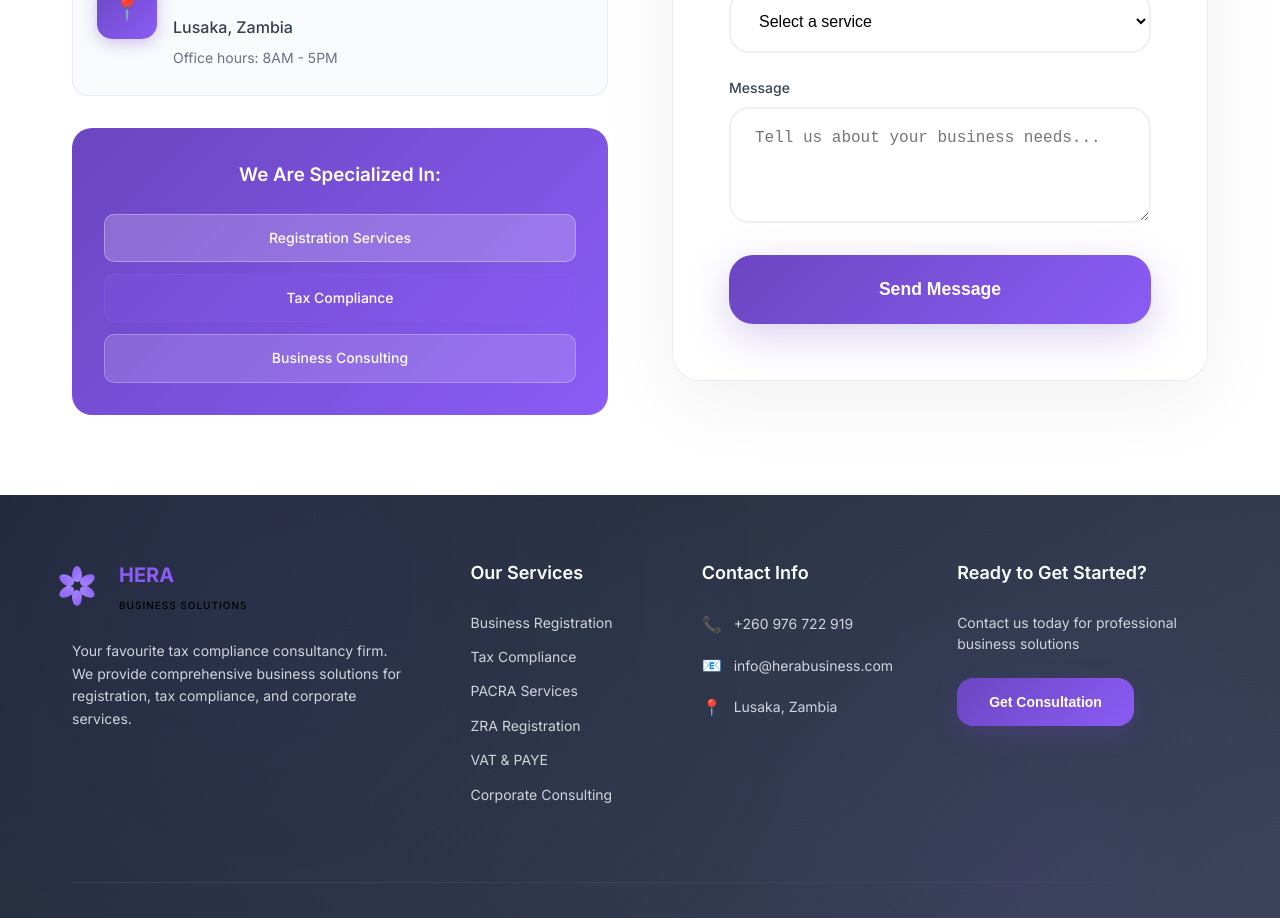
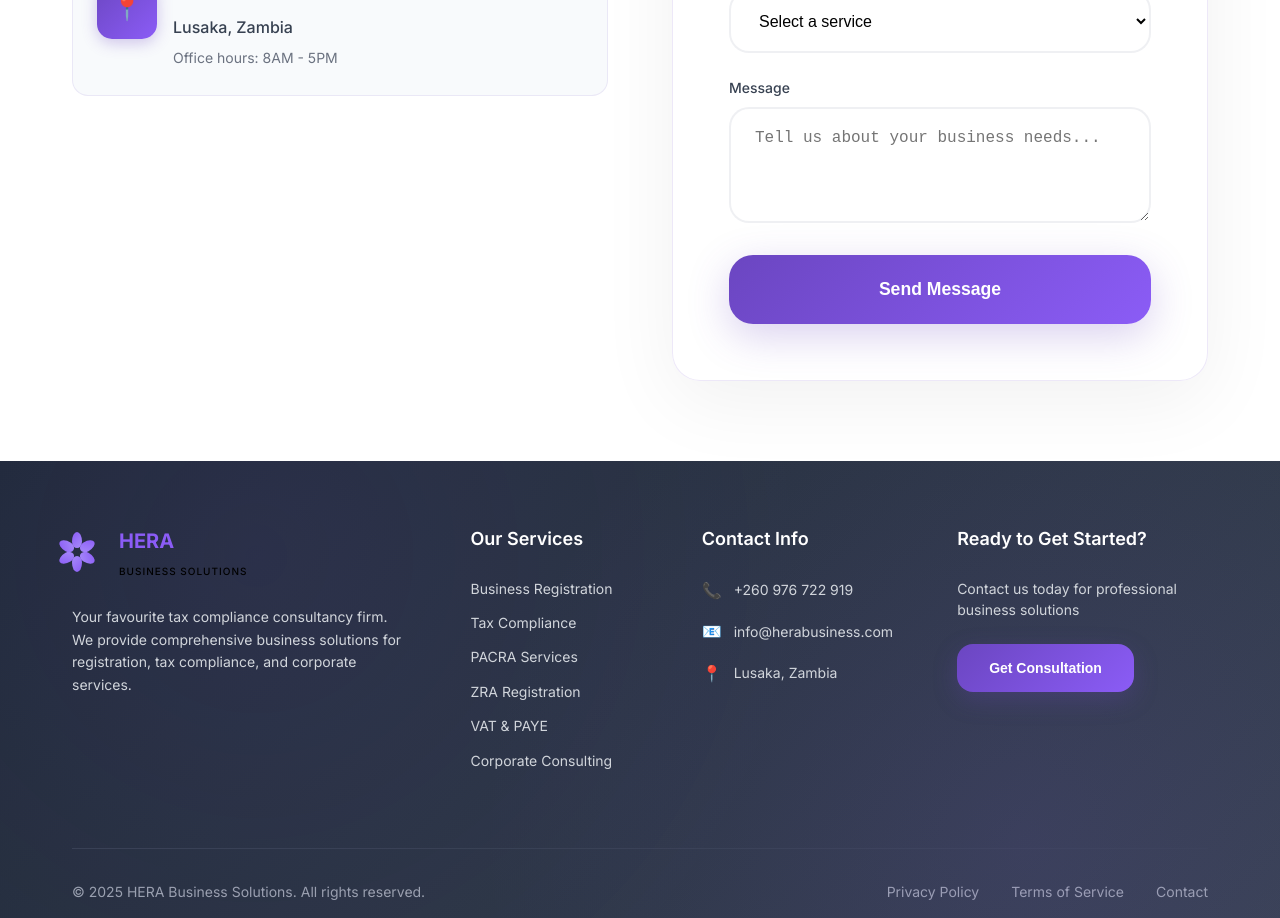
Before and after one commit to HerixH/HeraBusnesssolutions, a React (Create React App) app: page / in a window 1280 px wide. Shown: the part 2960-3878 px from the top of the page. Built offline with nearby package versions, Linux system fonts and the light colour scheme.

Commit message:
Remove 'We Are Specialized In' section from Contact

```diff
--- a/src/components/Contact.js
+++ b/src/components/Contact.js
@@ -86,14 +86,6 @@ const Contact = () => {
               </div>
             </div>
 
-            <div className="specialization-highlight">
-              <h3>We Are Specialized In:</h3>
-              <div className="specialization-tags">
-                <span className="tag registration">Registration Services</span>
-                <span className="tag tax">Tax Compliance</span>
-                <span className="tag consulting">Business Consulting</span>
-              </div>
-            </div>
           </div>
 
           <div className="contact-form-container">
```
